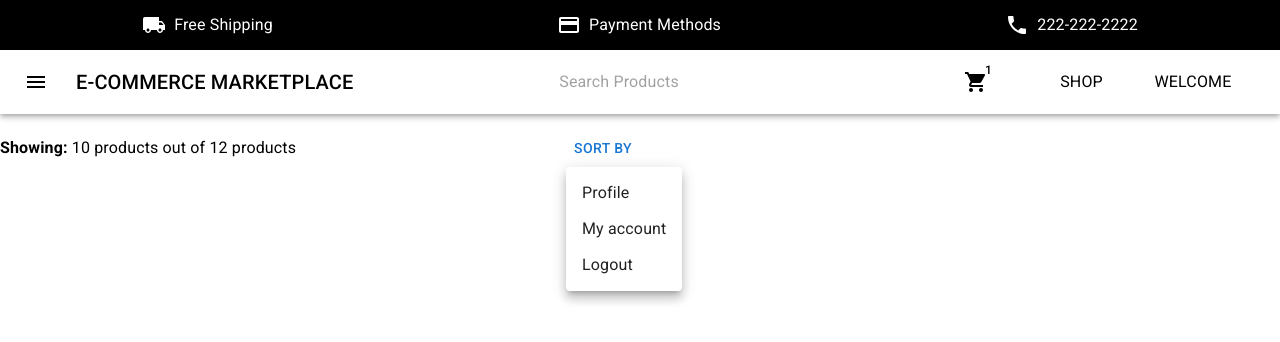
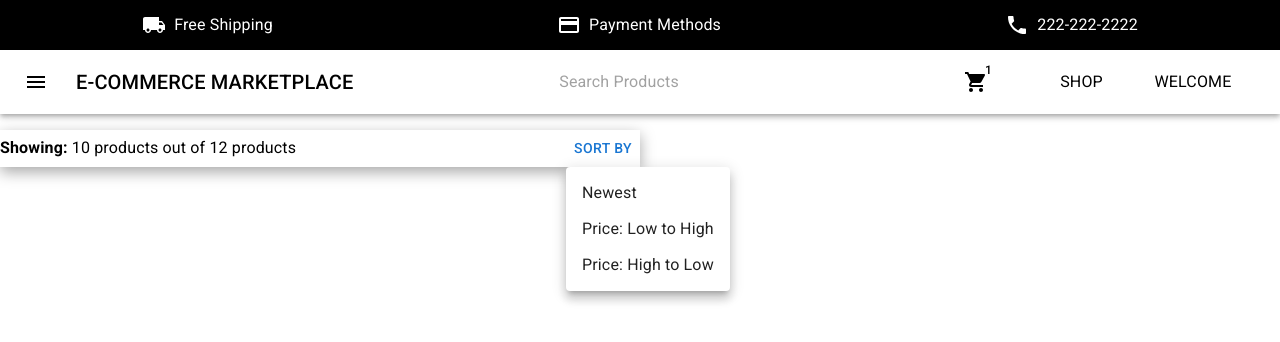
Before and after one commit to xleonard1/Ecommerce-Marketplace, a React (Create React App) app in the folder client/: page / in a window 1280 px wide. Both pictures are taken after a click on the button "SORT BY". Shown: the top 342 px of the page. Built offline with nearby package versions, Linux system fonts and the light colour scheme.

Commit message:
adding styling on sort bar

```diff
--- a/client/src/App.css
+++ b/client/src/App.css
@@ -46,3 +46,7 @@
   margin-top:calc(5% + 60px);
   bottom: 0;
 } */
+
+.box-shadow {
+  box-shadow: rgba(0, 0, 0, 0.35) 0px 5px 15px;
+}
--- a/client/src/Components/Sort.jsx
+++ b/client/src/Components/Sort.jsx
@@ -29,8 +29,8 @@ const Sort = () => {
         justifyContent: "space-between",
         alignItems: 'center',
         width: "50%",
-
       }}
+      className="box-shadow"
     >
       <Typography>
         <strong>Showing:</strong> 10 products out of 12 products
@@ -54,9 +54,9 @@ const Sort = () => {
             "aria-labelledby": "basic-button",
           }}
         >
-          <MenuItem onClick={handleClose}>Profile</MenuItem>
-          <MenuItem onClick={handleClose}>My account</MenuItem>
-          <MenuItem onClick={handleClose}>Logout</MenuItem>
+          <MenuItem onClick={handleClose}>Newest</MenuItem>
+          <MenuItem onClick={handleClose}>Price: Low to High</MenuItem>
+          <MenuItem onClick={handleClose}>Price: High to Low</MenuItem>
         </Menu>
       </Box>
   );
```
